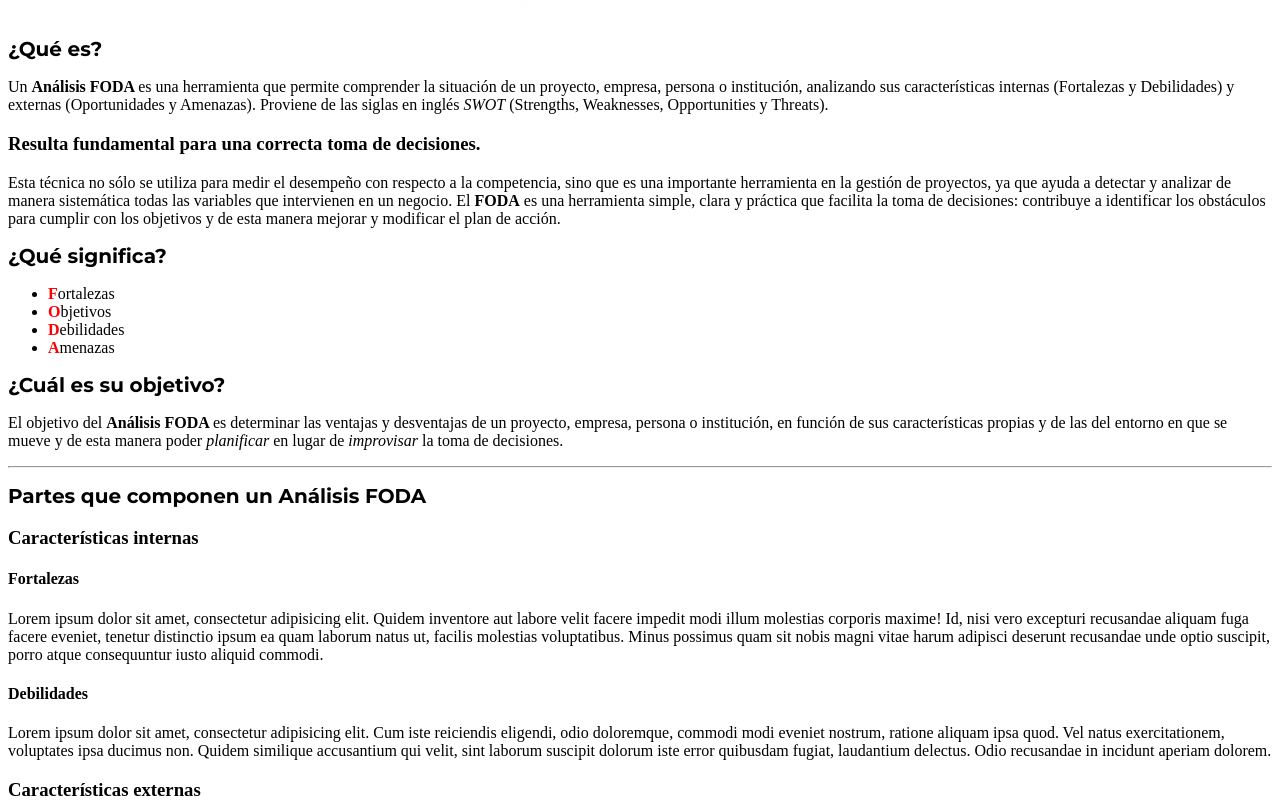
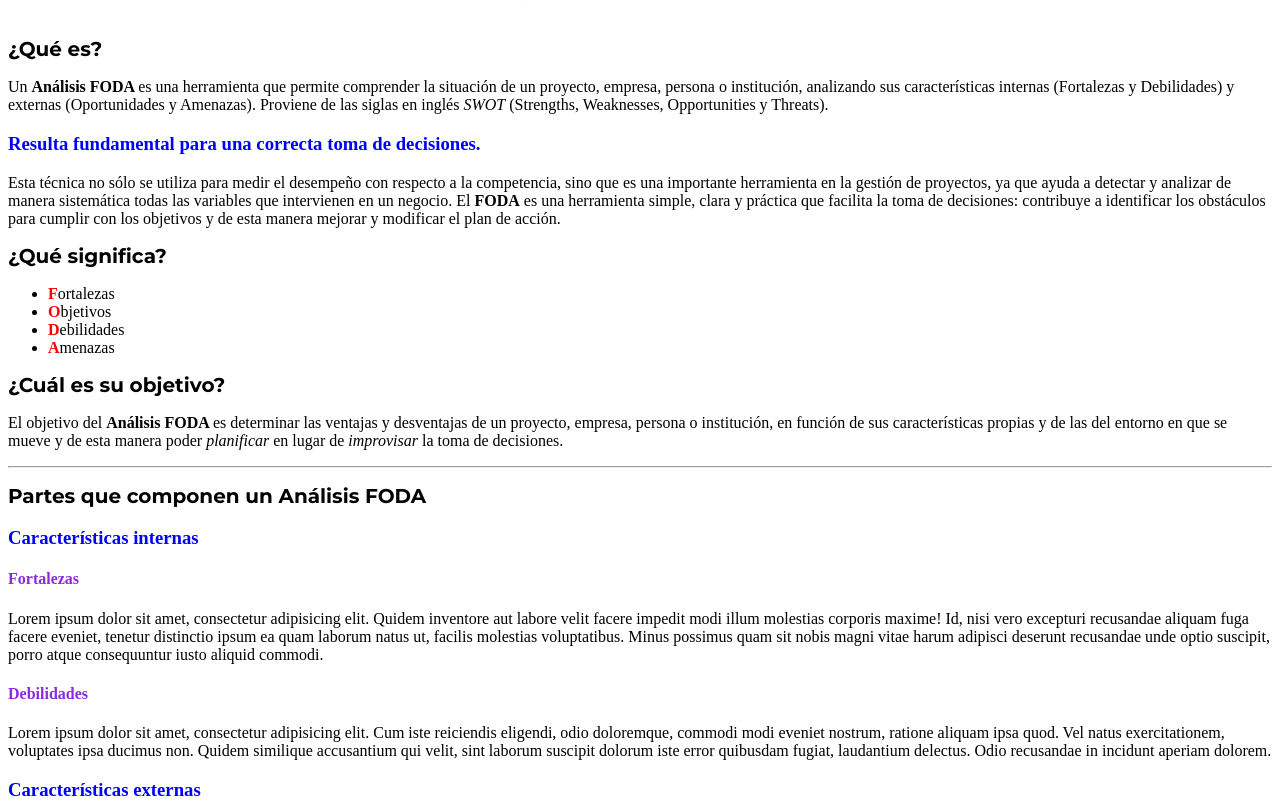
Before and after one commit to po1son3/desaf-o-01-ed, a website built with Vite: page index.html in a window 1280 px wide. Shown: the part 820-1624 px from the top of the page. Built offline with nearby package versions, Linux system fonts and the light colour scheme.

Commit message:
agrego-mas-colores

```diff
--- a/style.css
+++ b/style.css
@@ -13,3 +13,11 @@ h2 {
     font-size: 20px;
     font-weight: bolder;
 }
+
+h3 {
+    color: blue;
+}
+
+h4 {
+    color: blueviolet;
+}
```
